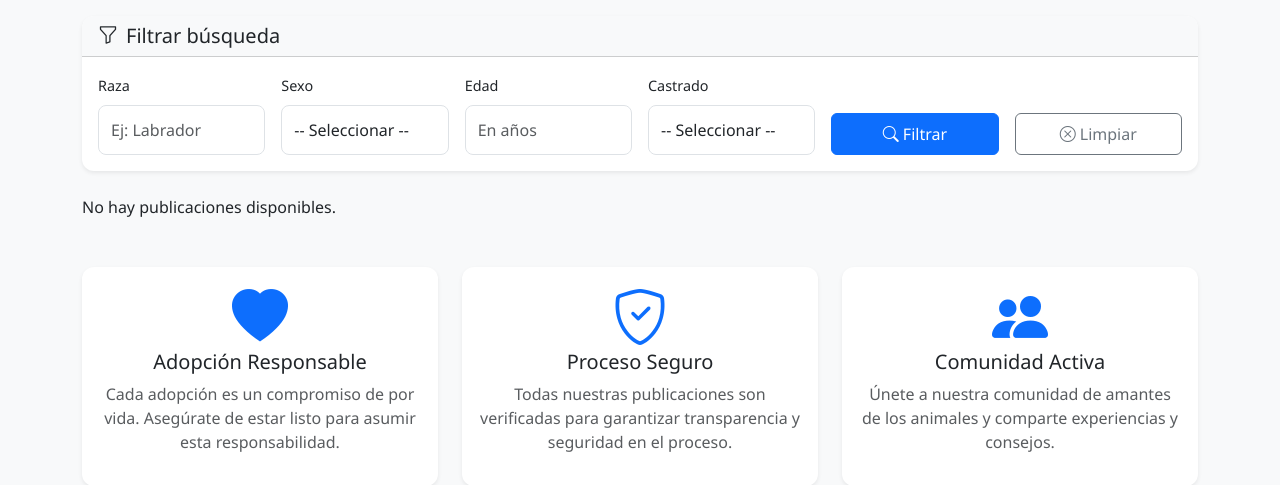
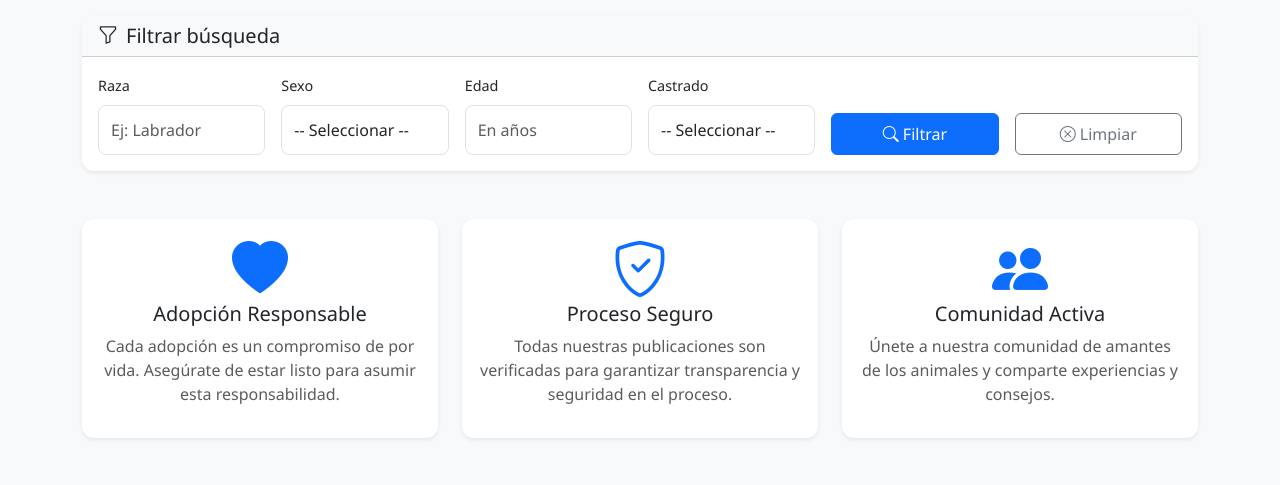
Before and after one commit to casuico/Ingenieria_Web, a Django app: page / in a window 1280 px wide. Shown: the part 328-813 px from the top of the page. Run offline with Django 5.2, Linux system fonts and the light colour scheme; data that the repository does not hold is empty.

Commit message:
fix container

```diff
--- a/TP_Adopciones/adopcionesapp/templates/index.html
+++ b/TP_Adopciones/adopcionesapp/templates/index.html
@@ -82,7 +82,6 @@
 
 <!-- Contenedor de publicaciones -->
 <div id="publicaciones-container">
-    {% include "partials/publicaciones_list.html" %}
 </div>
 
 <!-- Sección adicional cuando no hay publicaciones -->
```
